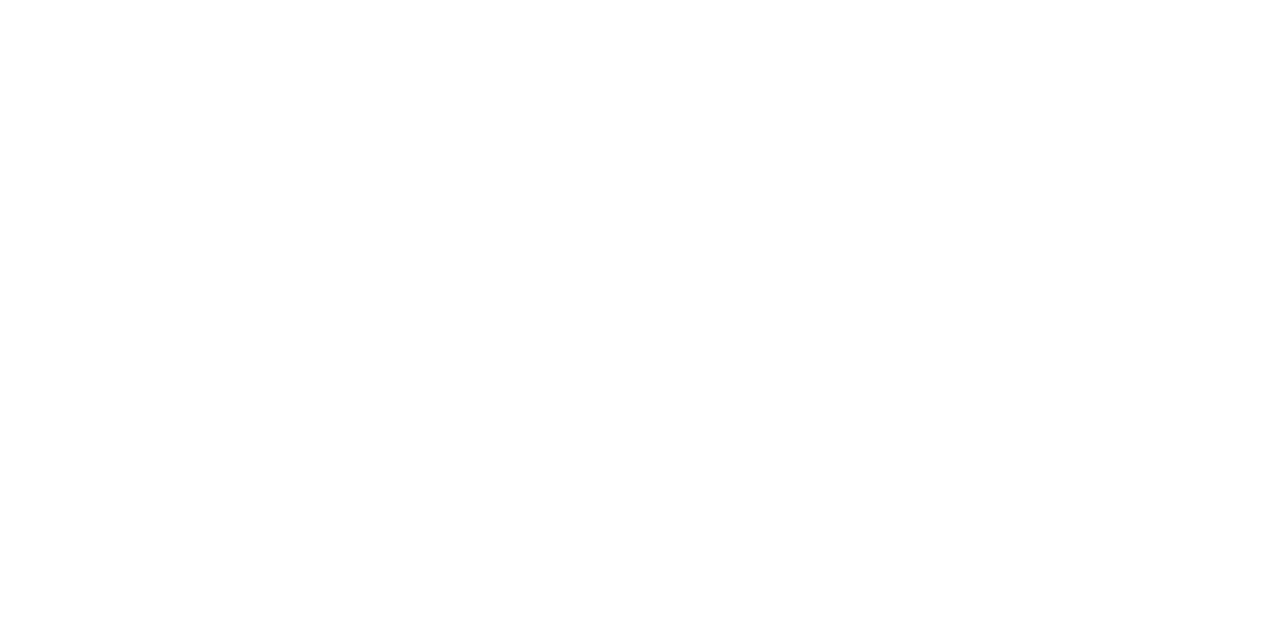
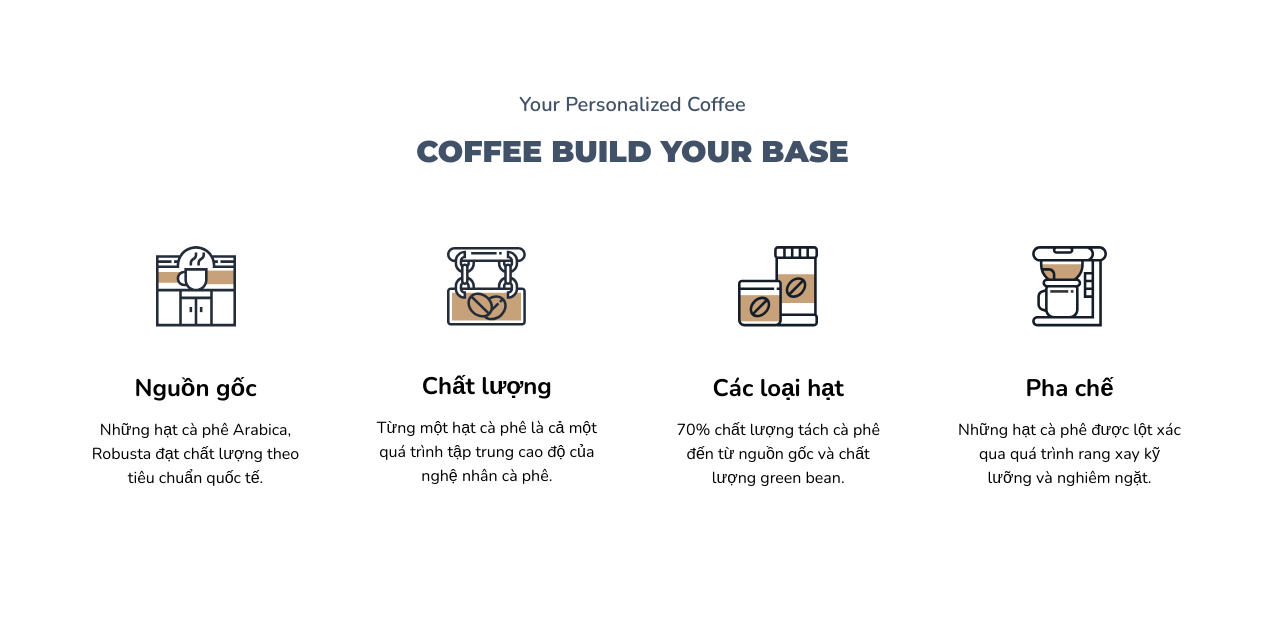
Before and after one commit to szubyrka/revo-coffee-landing, a plain HTML site: page index.html in a window 1280 px wide. Drawn offline with nearby package versions, Linux system fonts and the light colour scheme.

Commit message:
feat: add features section

```diff
--- a/assets/styles/main.css
+++ b/assets/styles/main.css
@@ -17,3 +17,63 @@
   padding-inline: var(--container--padding-x);
   margin-inline: auto;
 }
+
+.feature__inner {
+  display: flex;
+  row-gap: 72px;
+  flex-direction: column;
+  padding-block: 90px 130px;
+}
+
+.feature__header {
+  text-align: center;
+  display: flex;
+  row-gap: 9px;
+  flex-direction: column;
+}
+
+.subtitle {
+  font-family: var(--font-family);
+  font-weight: 600;
+  font-size: 20px;
+  color: var(--primary-color);
+}
+
+.title {
+  font-family: var(--second-family);
+  font-weight: 900;
+  font-size: 30px;
+  color: var(--primary-color);
+}
+
+.feature__list {
+  display: flex;
+  justify-content: space-between;
+}
+
+.feature__list-item {
+  width: 226px;
+  display: flex;
+  align-items: center;
+  flex-direction: column;
+  text-align: center;
+  row-gap: 42px;
+}
+
+.feature__list-content {
+  display: flex;
+  row-gap: 12px;
+  flex-direction: column;
+}
+
+.feature__list-title {
+  font-family: var(--font-family);
+  font-weight: 700;
+  font-size: 24px;
+}
+
+.feature__list-desc {
+  font-family: var(--font-family);
+  font-weight: 300;
+  font-size: 16px;
+}
--- a/index.html
+++ b/index.html
@@ -1,5 +1,5 @@
 <!DOCTYPE html>
-<html lang="en">
+<html lang="vi">
   <head>
     <meta charset="UTF-8">
     <meta name="viewport" content="width=device-width, initial-scale=1.0">
@@ -11,6 +11,53 @@
     <title>Revo Coffee Landing</title>
   </head>
   <body>
-
+    <section class="feature">
+      <div class="container">
+        <div class="feature__inner">
+          <div class="feature__header">
+            <div class="feature__subtitle subtitle">Your Personalized Coffee</div>
+            <h2 class="feature__title title">COFFEE BUILD YOUR BASE</h2>
+          </div>
+          <ul class="feature__list">
+            <li class="feature__list-item">
+              <div class="feature__list-icon">
+                <img src="./assets/icons/features/01.svg" alt="">
+              </div>
+              <div class="feature__list-content">
+                <h3 class="feature__list-title">Nguồn gốc</h3>
+                <p class="feature__list-desc">Những hạt cà phê Arabica, Robusta đạt chất lượng theo tiêu chuẩn quốc tế.</p>
+              </div>
+            </li>
+            <li class="feature__list-item">
+              <div class="feature__list-icon">
+                <img src="./assets/icons/features/02.svg" alt="">
+              </div>
+              <div class="feature__list-content">
+                <h3 class="feature__list-title">Chất lượng</h3>
+                <p class="feature__list-desc">Từng một hạt cà phê là cả một quá trình tập trung cao độ của nghệ nhân cà phê.</p>
+              </div>
+            </li>
+            <li class="feature__list-item">
+              <div class="feature__list-icon">
+                <img src="./assets/icons/features/03.svg" alt="">
+              </div>
+              <div class="feature__list-content">
+                <h3 class="feature__list-title">Các loại hạt</h3>
+                <p class="feature__list-desc">70% chất lượng tách cà phê đến từ nguồn gốc và chất lượng green bean.</p>
+              </div>
+            </li>
+            <li class="feature__list-item">
+              <div class="feature__list-icon">
+                <img src="./assets/icons/features/04.svg" alt="">
+              </div>
+              <div class="feature__list-content">
+                <h3 class="feature__list-title">Pha chế</h3>
+                <p class="feature__list-desc">Những hạt cà phê được lột xác qua quá trình rang xay kỹ lưỡng và nghiêm ngặt.</p>
+              </div>
+            </li>
+          </ul>
+        </div>
+      </div>
+    </section>
   </body>
 </html>
```
Also changed, not shown: assets/icons/features/01.svg (added), assets/icons/features/02.svg (added), assets/icons/features/03.svg (added), assets/icons/features/04.svg (added).
